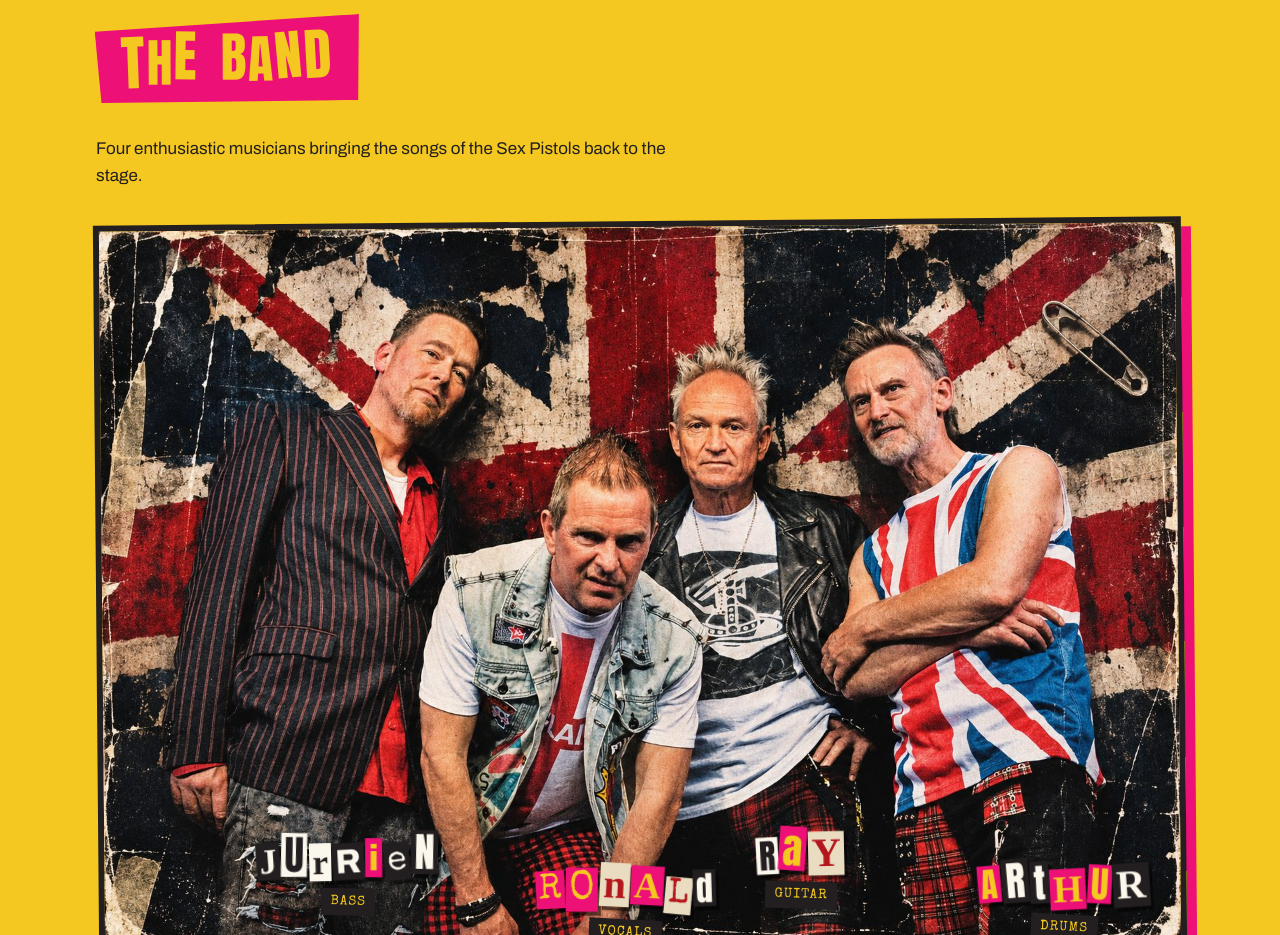
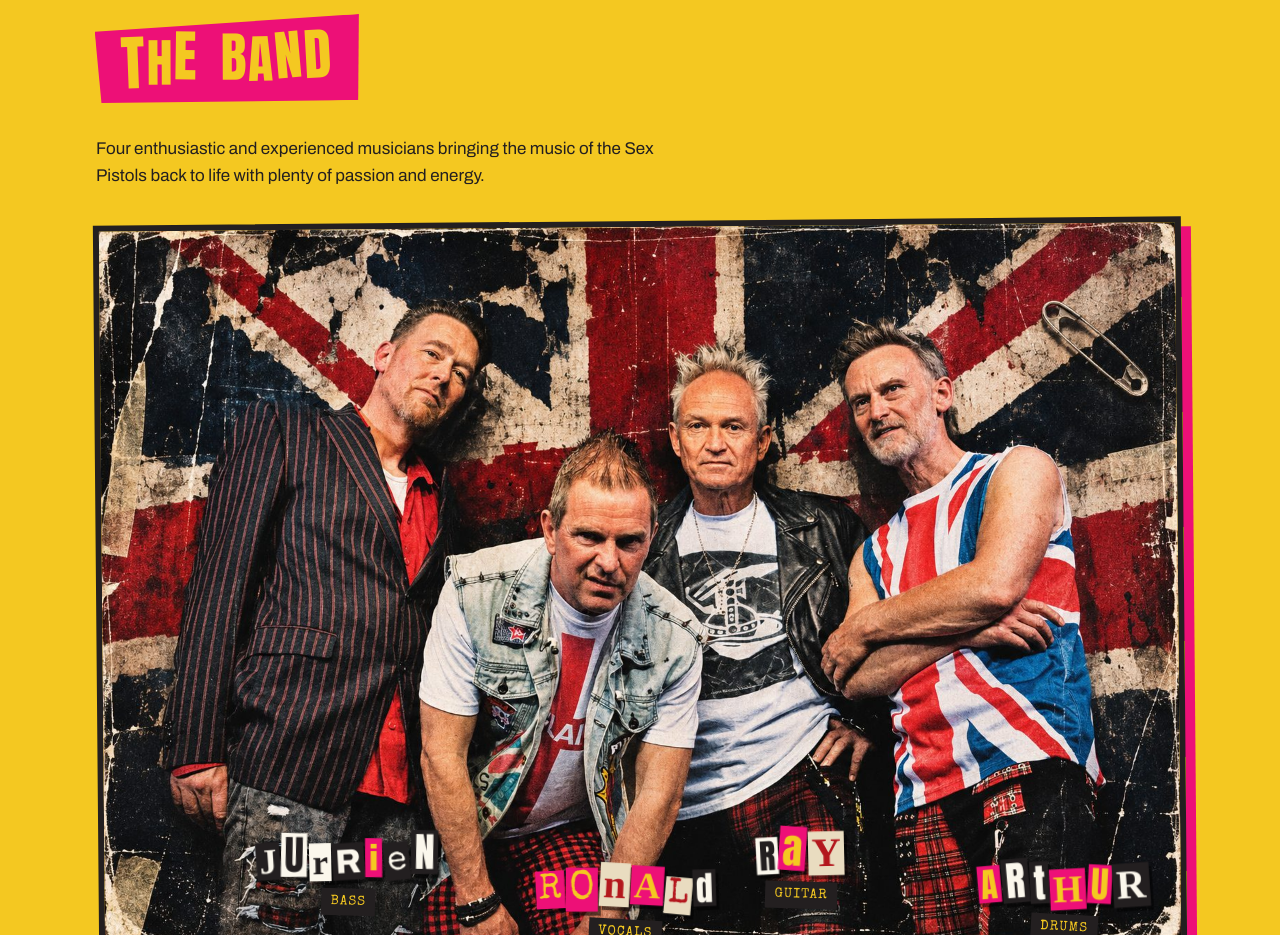
Before and after one commit to rayterriet/prettyvacant, a plain HTML site: page index.html in a window 1280 px wide. Shown: the part 1320-2255 px from the top of the page. Drawn offline with nearby package versions, Linux system fonts and the light colour scheme.

Commit message:
Introtekst band aangepast
Co-Authored-By: Claude Opus 5.5 <noreply@anthropic.com>
Claude-Session: https://claude.ai/code/session_01EPF2kbK1nb6gBpw9xHY7dv

```diff
--- a/index.html
+++ b/index.html
@@ -100,7 +100,7 @@
   <section class="sectie band" id="band">
     <div class="wrap">
       <h2 class="kop ransom" data-r data-t="band.kop">De band</h2>
-      <p class="sectie-intro" data-t="band.intro">Vier enthousiaste muzikanten die de nummers van de Sex Pistols weer live laten horen.</p>
+      <p class="sectie-intro" data-t="band.intro">Vier enthousiaste en ervaren muzikanten die met veel passie en energie de muziek van de Sex Pistols laten herleven.</p>
       <figure class="bandfoto">
         <img src="fotos/band-union-jack.jpg" width="1536" height="1024" loading="lazy" data-ta="alt:band.fotoalt" alt="Pretty Vacant voor een versleten Union Jack. Van links naar rechts: Jurrien, Ronald, Ray en Arthur">
         <ul class="leden" id="leden"></ul>
@@ -230,7 +230,7 @@
 </dialog>
 
 <script src="gegevens.js?v=20261117a"></script>
-<script src="site.js?v=20261117k"></script>
+<script src="site.js?v=20261117l"></script>
 <script>
   (function(d, s, id) {
     var js, fjs = d.getElementsByTagName(s)[0];
--- a/site.js
+++ b/site.js
@@ -33,7 +33,7 @@
       'hero.tour': 'Tourdata',
       'volgende': 'Eerstvolgende',
       'band.kop': 'De band',
-      'band.intro': 'Vier enthousiaste muzikanten die de nummers van de Sex Pistols weer live laten horen.',
+      'band.intro': 'Vier enthousiaste en ervaren muzikanten die met veel passie en energie de muziek van de Sex Pistols laten herleven.',
       'tour.leeg': 'Nieuwe data volgen binnenkort. More to come…',
       'tour.meer': 'More to come… Jullie zaal erbij? <a href="#contact">Neem contact op</a>.',
       'tour.eerder': 'Eerder gespeeld',
@@ -81,7 +81,7 @@
       'hero.tour': 'Tour dates',
       'volgende': 'Next up',
       'band.kop': 'The band',
-      'band.intro': 'Four enthusiastic musicians bringing the songs of the Sex Pistols back to the stage.',
+      'band.intro': 'Four enthusiastic and experienced musicians bringing the music of the Sex Pistols back to life with plenty of passion and energy.',
       'tour.leeg': 'New dates coming soon. More to come…',
       'tour.meer': 'More to come… Want us at your venue? <a href="#contact">Get in touch</a>.',
       'tour.eerder': 'Previous shows',
@@ -129,7 +129,7 @@
       'hero.tour': 'Tourdaten',
       'volgende': 'Nächster Gig',
       'band.kop': 'Die Band',
-      'band.intro': 'Vier begeisterte Musiker, die die Songs der Sex Pistols wieder live auf die Bühne bringen.',
+      'band.intro': 'Vier begeisterte und erfahrene Musiker, die die Musik der Sex Pistols mit viel Leidenschaft und Energie wieder aufleben lassen.',
       'tour.leeg': 'Neue Termine folgen bald. More to come…',
       'tour.meer': 'More to come… Wollt ihr uns in eurem Laden? <a href="#contact">Meldet euch</a>.',
       'tour.eerder': 'Bisherige Konzerte',
```
